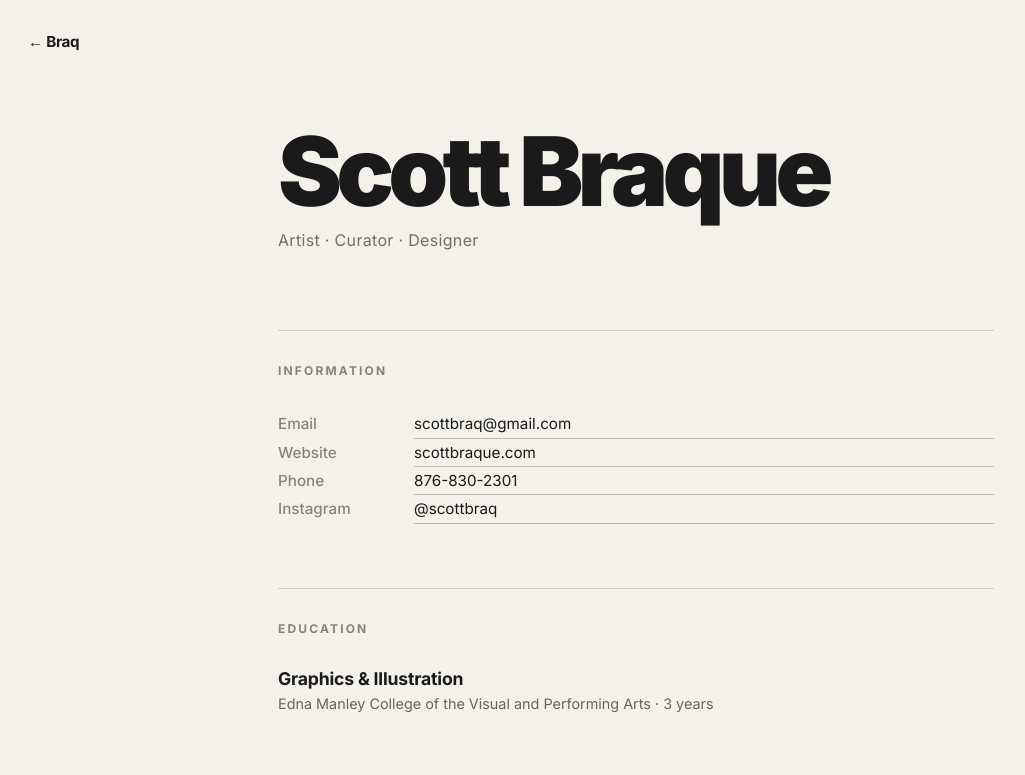
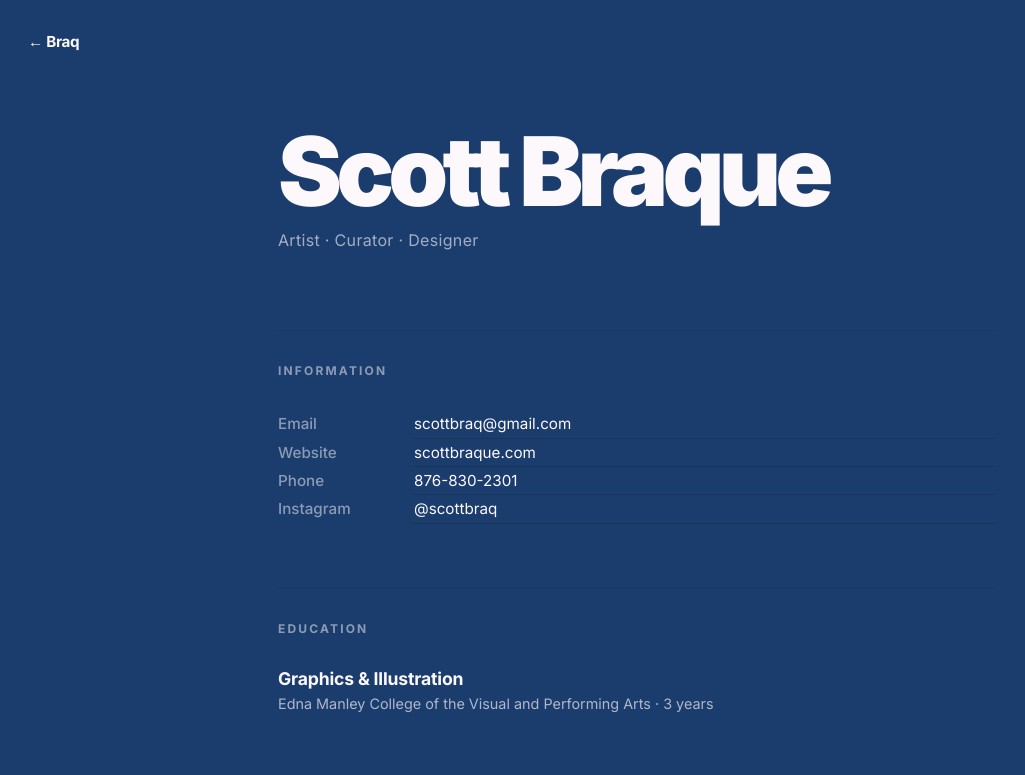
Before and after one commit to scottbraq/scottbraq.github.io, a plain HTML site: page about.html in a window 1280 px wide. Shown: the top 775 px of the page, without its empty margins (4-1029 px from the left). Drawn offline with Linux system fonts and the light colour scheme.

Commit message:
Update about.css

```diff
--- a/CSS/about.css
+++ b/CSS/about.css
@@ -1,8 +1,8 @@
 /* ---------- About page base ---------- */
 .about-page {
-  background-color: #f4f1ea;
+  background-color: #1B3D6D;
   font-family: 'Inter', Arial, sans-serif;
-  color: #1a1a1a;
+  color: #FDF8FC;
 
   /* Override the homepage's flex-center layout */
   display: block;
@@ -22,7 +22,7 @@
   font-size: 0.95rem;
   letter-spacing: -0.02em;
   text-decoration: none;
-  color: #1a1a1a;
+  color: #FDF8FC;
 
   transition: color 0.25s ease;
 }
@@ -142,7 +142,7 @@
 }
 
 .cv-info a {
-  color: #1a1a1a;
+  color: #FDF8FC;
   text-decoration: none;
   border-bottom: 1px solid rgba(26, 26, 26, 0.25);
   transition: color 0.25s ease, border-color 0.25s ease;
```
